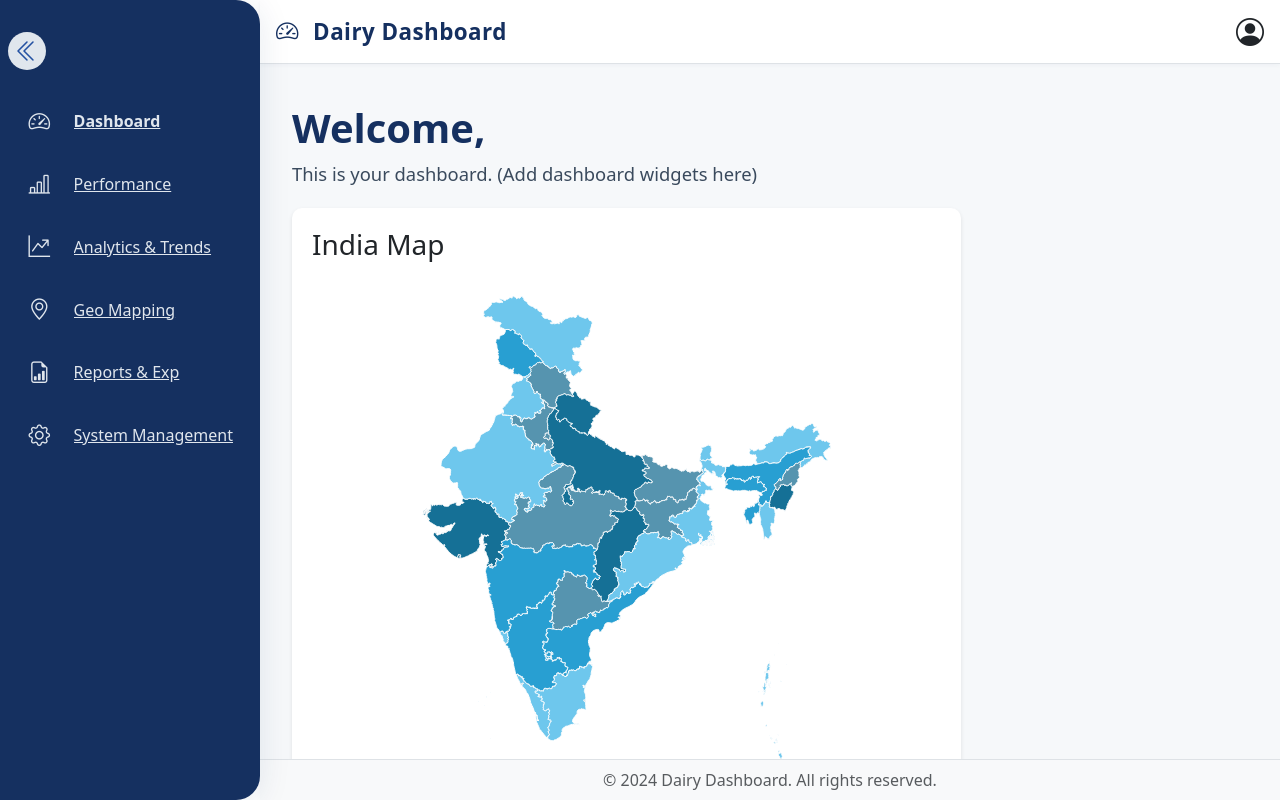
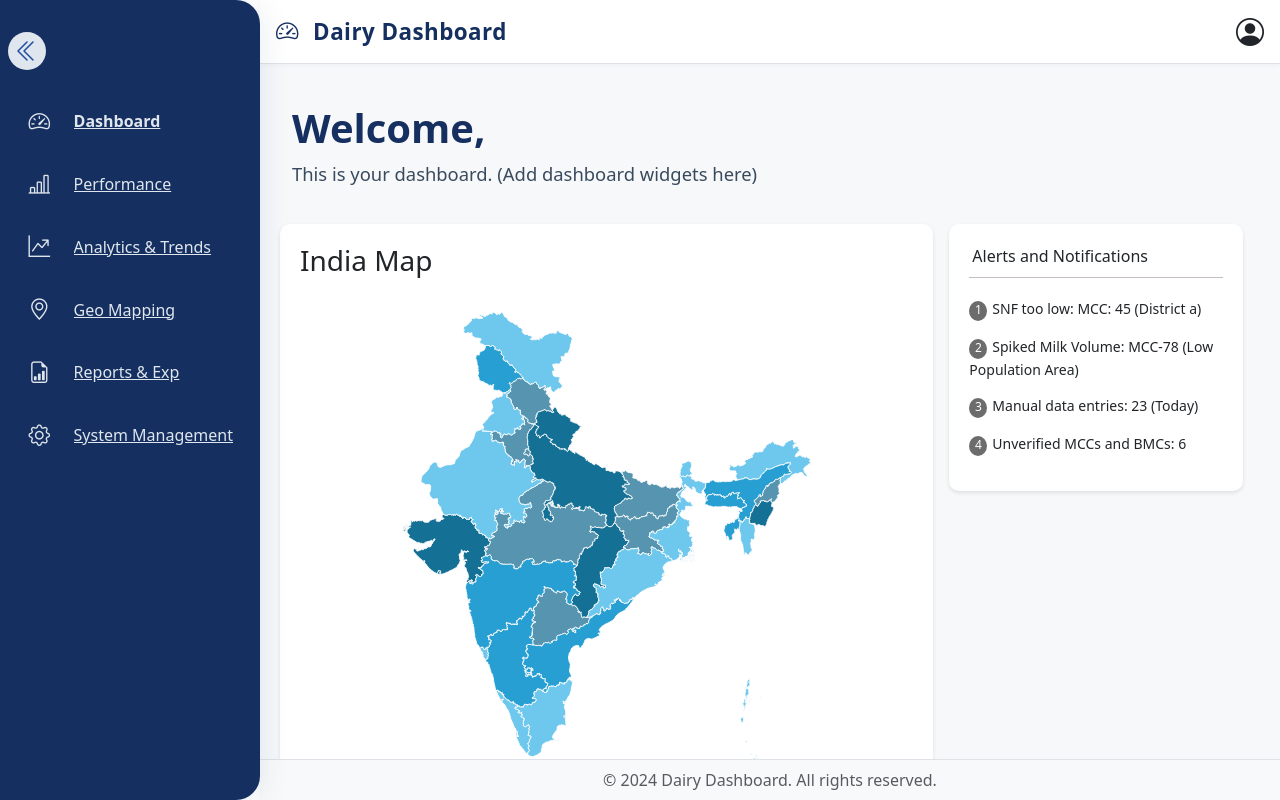
Before and after one commit to SunayanaEY/nmddcode, an Angular app: page /dashboard in a window 1280 px wide. Built offline with nearby package versions, Linux system fonts and the light colour scheme.

Commit message:
Alert Notification Added.

```diff
--- a/src/app/pages/dashboard.component.css
+++ b/src/app/pages/dashboard.component.css
@@ -109,6 +109,32 @@ p {
 }
 .stateMap-chart {
   height: 125%;
-  width: 70%;
-  /* margin-top: -175px; */
+  /* width: 70%; */
 }
+.col-3 > div:first-child{
+  border-bottom: 1px solid rgb(201, 189, 189);
+  margin-bottom: 20px;
+  width:100%;
+  box-sizing: border-box;
+}
+.col-3 h6{
+  padding : 3px;
+}
+.alert-section{
+  width:30%;
+}
+.alerts{
+  font-size: 14px;
+  margin-bottom:15px;
+}
+.alert_icon{
+  font-size:12px;
+  display : inline-block;
+  width:18px;
+  height:20px;
+  text-align: center;
+  border-radius: 50%;
+  margin-right: 5px;
+  background-color: rgb(108, 108, 108);
+  color:white
+}
--- a/src/app/pages/dashboard.component.html
+++ b/src/app/pages/dashboard.component.html
@@ -5,13 +5,33 @@
     <main class="dashboard-main-content">
       <h2>Welcome, {{ auth.getUser()?.name }}</h2>
       <p>This is your dashboard. (Add dashboard widgets here)</p>
-      <div class="stateMap-chart" style="margin-top:20px">
+      <div class="row">
+        <div class="col-8 stateMap-chart" style="margin-top:20px">
           <h3>India Map</h3>
           <div class="gauge-chart">
             <div id="map">
             </div>
           </div>
         </div>
+        <div class="col-3 stateMap-chart ms-3 alert-section" style="margin-top:20px">
+          <div class="alerts">
+            <h6>Alerts and Notifications</h6>
+          </div>
+          <div class="alerts">
+            <span class="alert_icon">1</span>SNF too low: MCC: 45 (District a)
+          </div>
+          <div class="alerts">
+            <span class="alert_icon">2</span>Spiked Milk Volume: MCC-78 (Low Population Area)
+          </div>
+          <div class="alerts">
+            <span class="alert_icon">3</span>Manual data entries: 23 (Today)
+          </div>
+          <div class="alerts">
+            <span class="alert_icon">4</span>Unverified MCCs and BMCs: 6
+          </div>
+        </div>
+      </div>
+
     </main>
     <app-footer></app-footer>
   </div>
```
